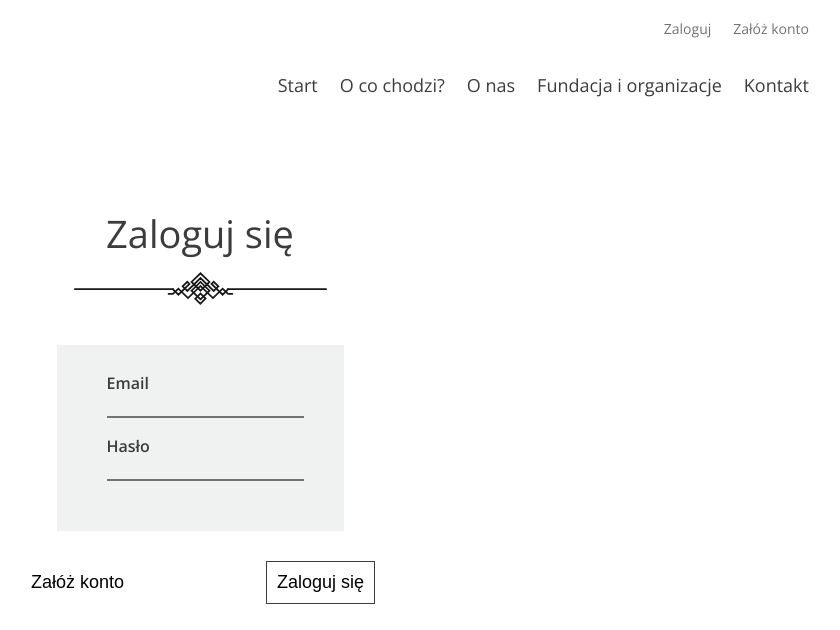
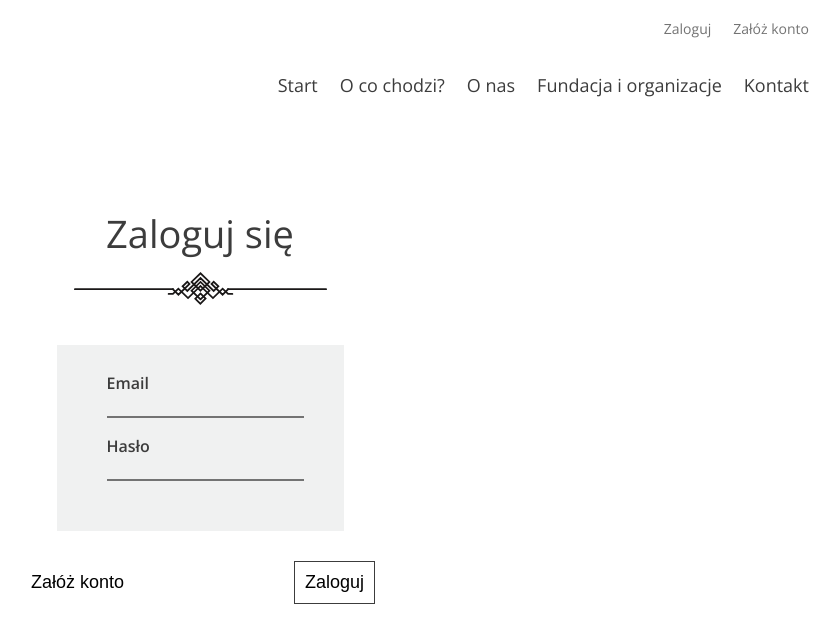
Before and after one commit to wiewiex/portfolio-lab-project, a Next.js app: page /login in a window 1280 px wide. Shown: the top 630 px of the page, without its empty margins (440-1280 px from the left). Built offline with nearby package versions, Linux system fonts and the light colour scheme.

Commit message:
logowanie dodane

```diff
--- a/pages/login.js
+++ b/pages/login.js
@@ -1,40 +1,63 @@
 import style from "../styles/login&signUp/login&signUp.module.scss";
 import firebaseApp from "../firebase.config"
-import { getAuth, onAuthStateChanged, createUserWithEmailAndPassword } from "firebase/auth";
+import { getAuth, signInWithEmailAndPassword } from "firebase/auth";
+import { useState } from "react";
+import Link from "next/link";
+
+
+export default function SignUp() {
+    const [inputValues, setInputValues] = useState({});
+    const [userMessage, setUserMessage] = useState(null);
 
     const auth = getAuth(firebaseApp);
 
-const login = (e) => {
-    e.preventDefault;
-    const email = "kot@kot.pl";
-    const password = "kot123kot";
+    const handleChange = (key, value) => {
 
-    createUserWithEmailAndPassword(auth, email, password)
+        setInputValues(prevState => {
+            return {
+                ...prevState,
+                [key] : value
+            }
+        })
+
+    }
+
+    const handleSubmit = (e) => {
+        e.preventDefault();
+        const email = inputValues.email;
+        const password = inputValues.password;
+
+        signInWithEmailAndPassword(auth, email, password)
         .then((userCredential) => {
             console.log(userCredential);
+            setUserMessage("Zostałeś pomyślnie zalogowany.")
         })
         .catch((error) => {
             const errorCode = error.code;
             const errorMessage = error.message;
+            setUserMessage(errorMessage)
+            console.log(errorCode);
         });
-}
 
-export default function Login() {
+        document.querySelector("form").reset();
+    };
+
     return(
         <main className={style.mainContainer}>
-        <form>
+        <form onSubmit={handleSubmit}>
             <h2>Zaloguj się</h2>
             <img src="/assets/Decoration.svg"/>
             <div className={style.inputs}>
                 <h3>Email</h3>
-                <input type="email" name="email" />
+                <input type="email" onChange={e => handleChange("email", e.target.value)} />
                 <h3>Hasło</h3>
-                <input type="password" name="password" />
+                <input type="password" onChange={e => handleChange("password", e.target.value)}  />
             </div>
             <div className={style.buttons}>
-                <button>Załóż konto</button>
-                <button className={style.accentedButton}>Zaloguj się</button>
+                <Link href="/signup"><button>Załóż konto</button></Link>
+                <button type="submit" className={style.accentedButton}>Zaloguj</button>
             </div>
+            <p>{userMessage}</p>
         </form>
         </main>
     )
```
Lines whose indentation alone changed are shown as unchanged.
